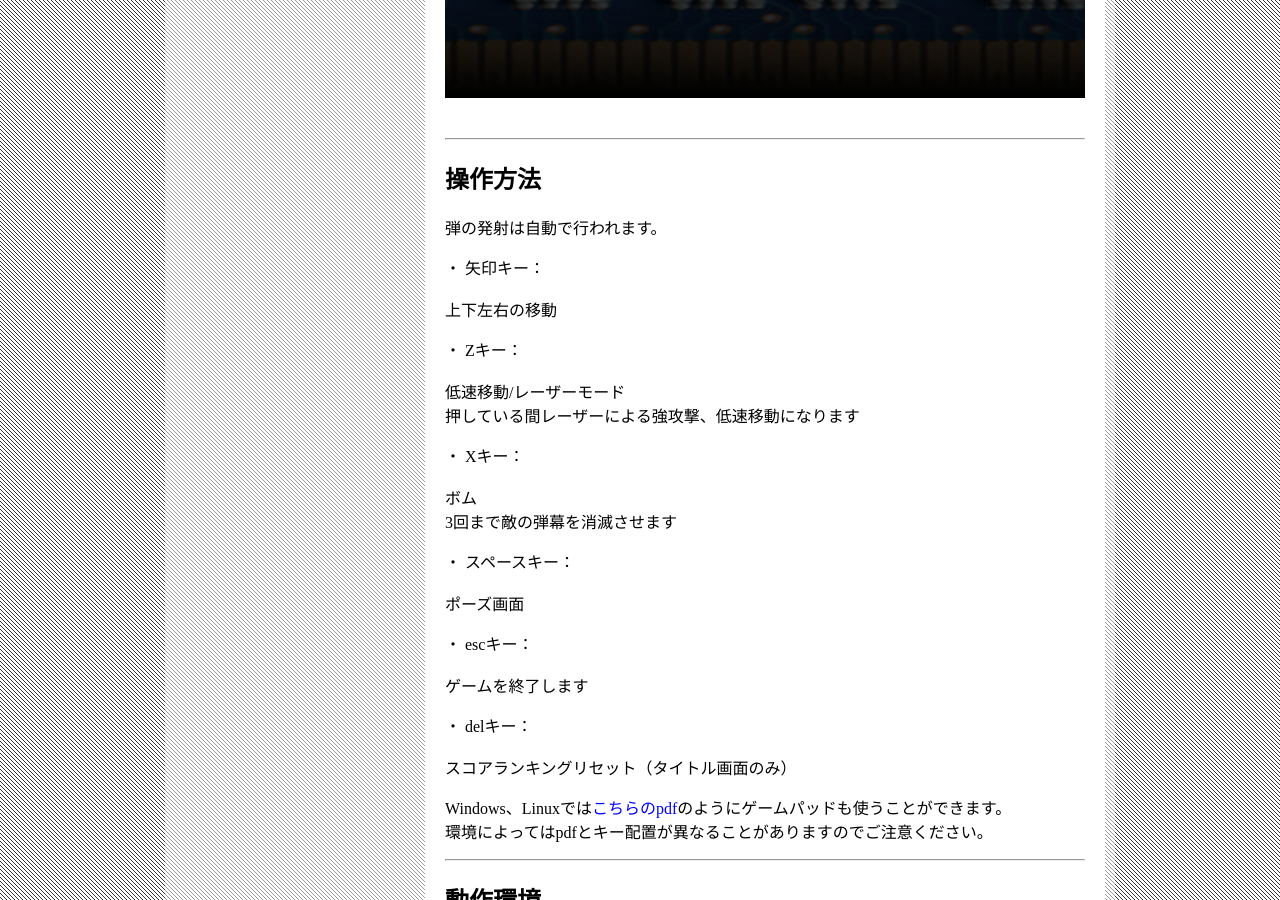
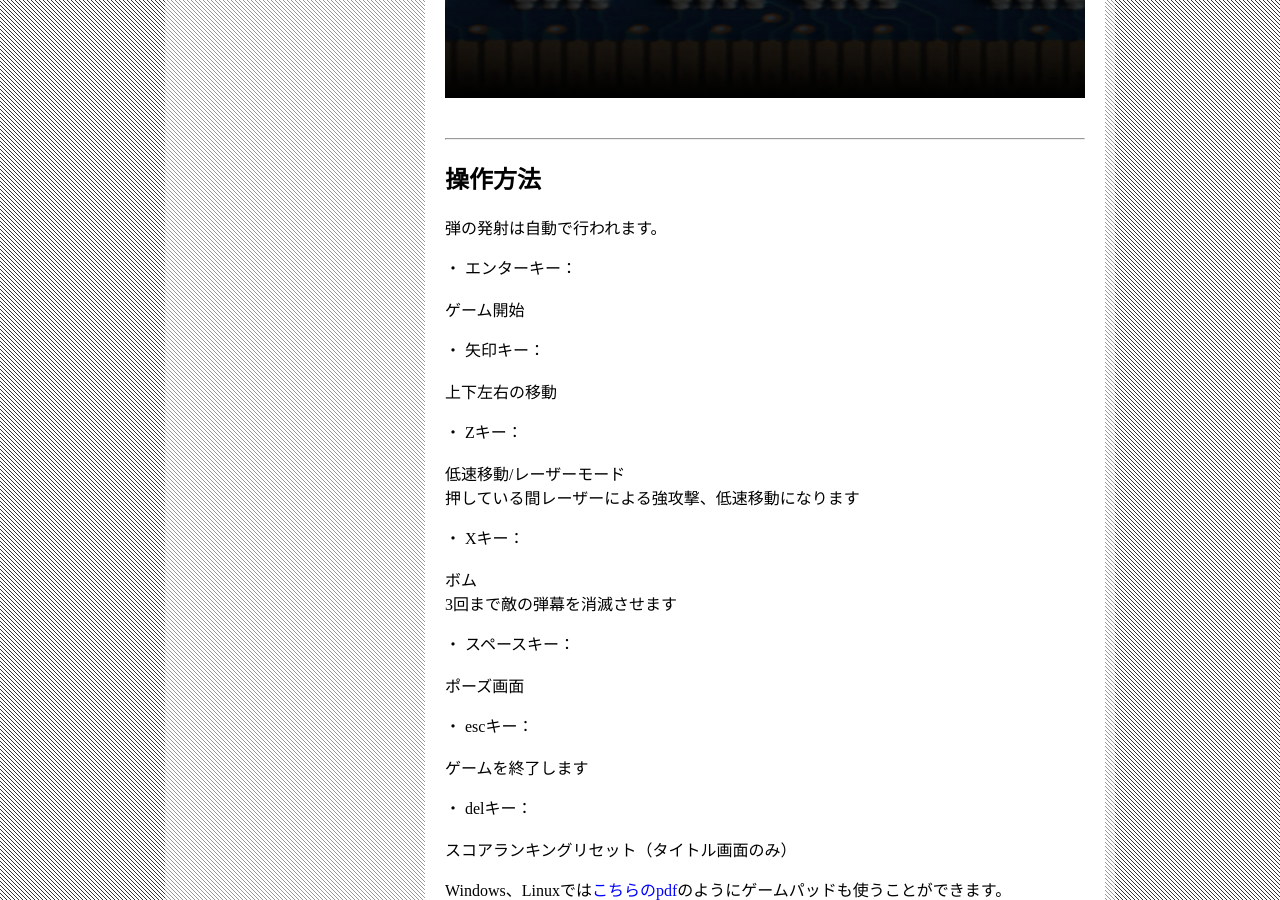
Before and after one commit to hnctgpgk/hnctgpgk.github.io, a Jekyll site: the page built from game/shx/index.md, in a window 1280 px wide and 900 px high, scrolled down 1719 px. Built offline with Jekyll 4.4.1, drawn with Linux system fonts in a browser that asks for light colours.

Commit message:
shx/index 更新

```diff
--- a/game/shx/index.md
+++ b/game/shx/index.md
@@ -47,6 +47,14 @@ shooting-x
 <p>
 弾の発射は自動で行われます。
 </p>
+
+<p>
+・ エンターキー：
+<br>
+<br>
+ゲーム開始
+</p>
+
 
 <p>
 ・ 矢印キー：
```
